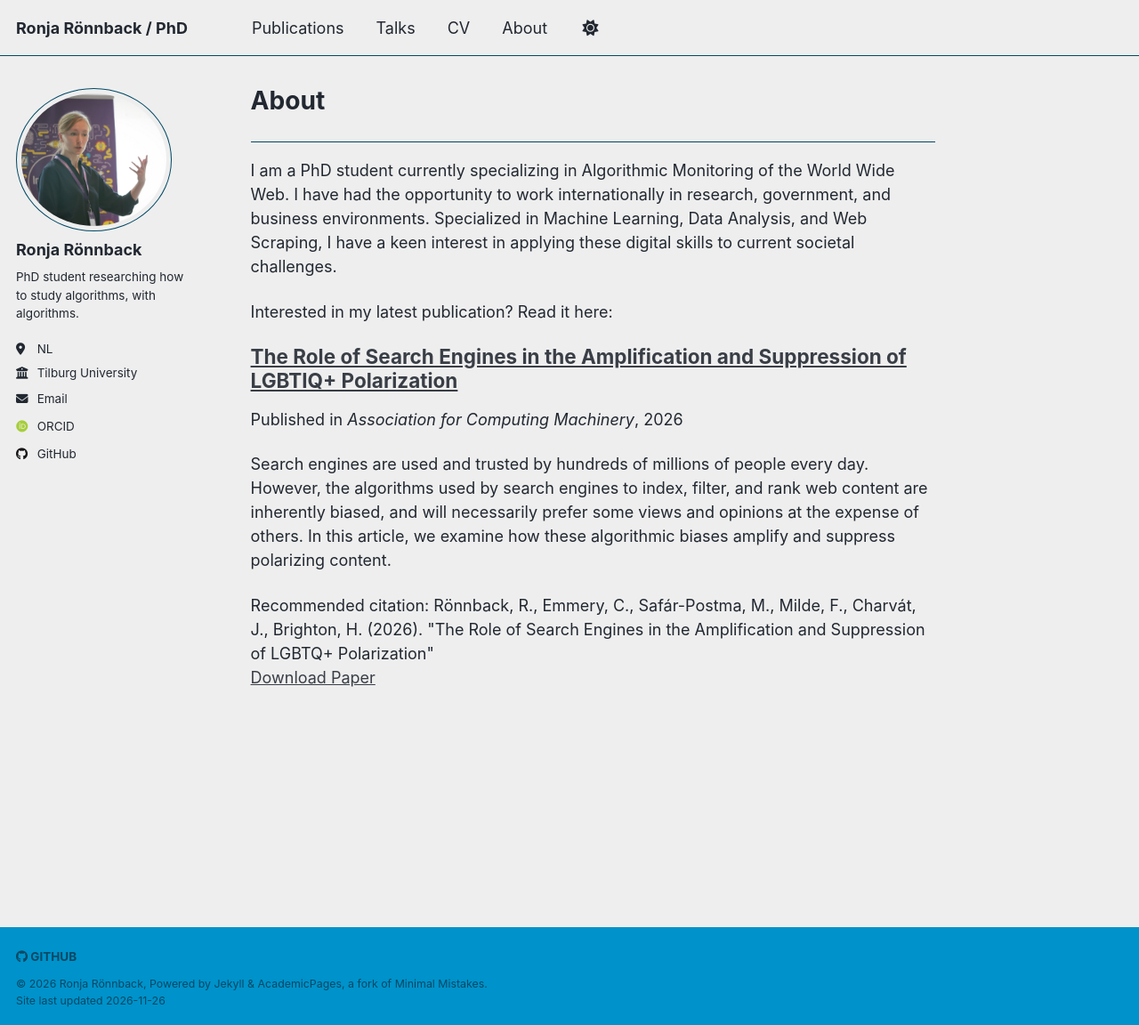
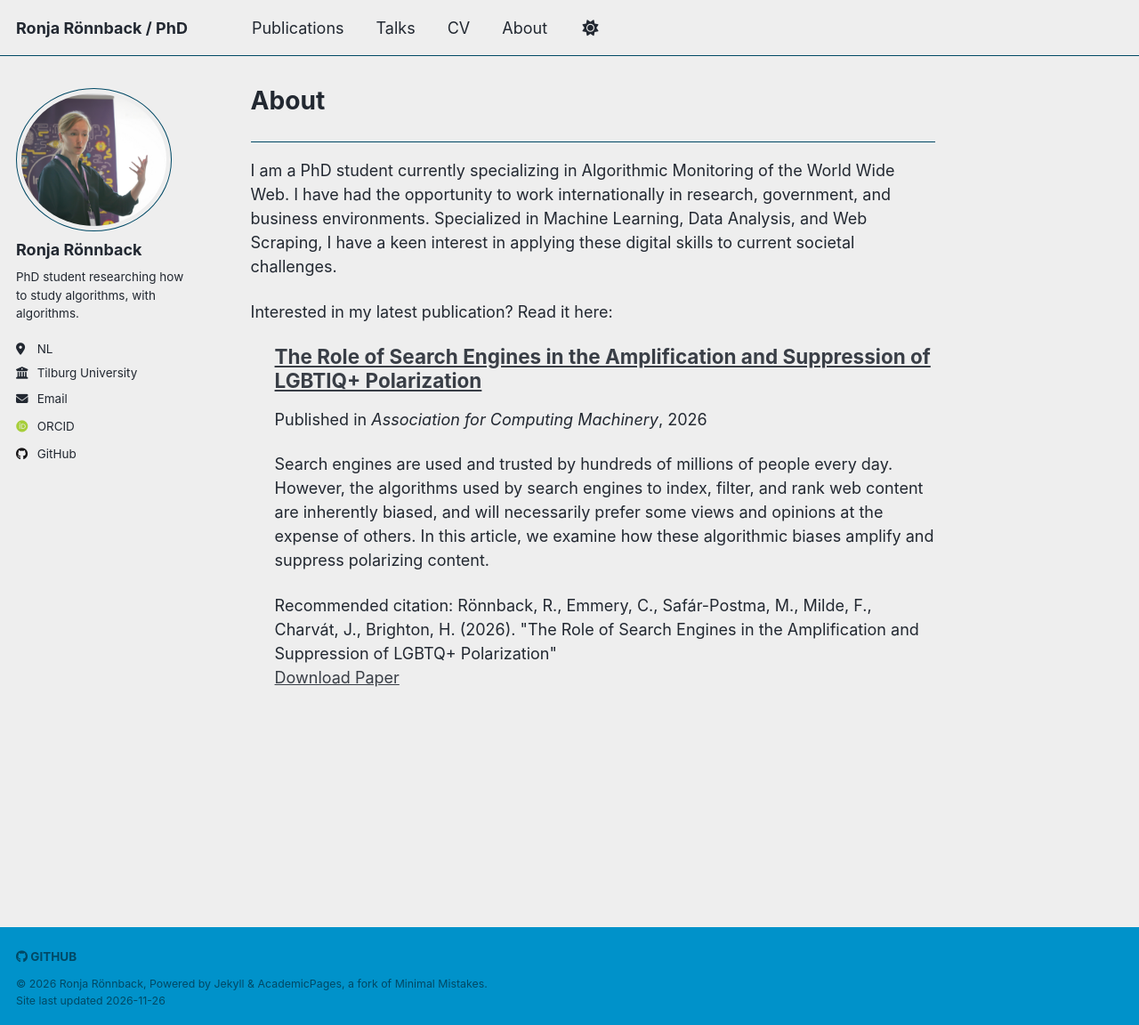
Before and after one commit to rtronnback/rtronnback.github.io, a Jekyll site: the page built from _pages/about.md, in a window 1280 px wide and 1152 px high. Shown: the whole window at 89% size. Built offline with Jekyll 4.4.1, drawn with Linux system fonts in a browser that asks for light colours; some web fonts are replaced; a script that is not in the unit is left out.

Commit message:
Update about.md

```diff
--- a/_pages/about.md
+++ b/_pages/about.md
@@ -13,11 +13,13 @@ I am a PhD student currently specializing in Algorithmic Monitoring of the World
 
 Interested in my latest publication? Read it here:
 
-{% assign latest_publication = site.publications | sort: 'date' | reverse | first %}
+<div class="publication-indent">
+  {% assign latest_publication = site.publications | sort: 'date' | reverse | first %}
 
-{% if latest_publication %}
-  {% assign post = latest_publication %}
-  {% include archive-single.html %}
-{% else %}
-  <p><em>No publications listed yet.</em></p>
-{% endif %}
+  {% if latest_publication %}
+    {% assign post = latest_publication %}
+    {% include archive-single.html %}
+  {% else %}
+    <p><em>No publications listed yet.</em></p>
+  {% endif %}
+</div>
```
